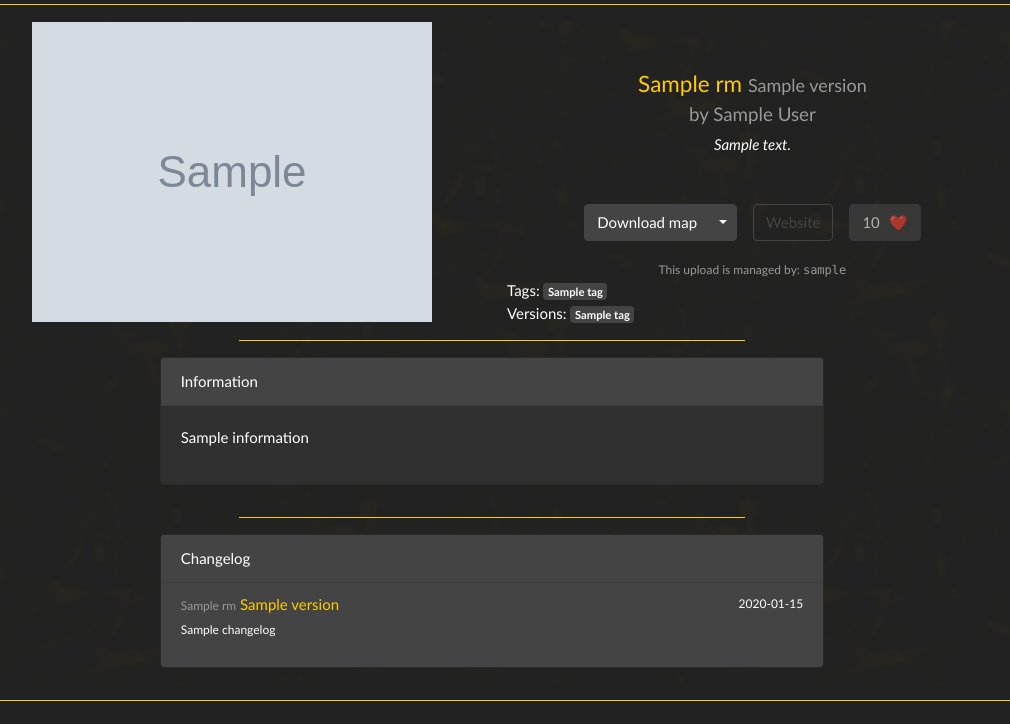
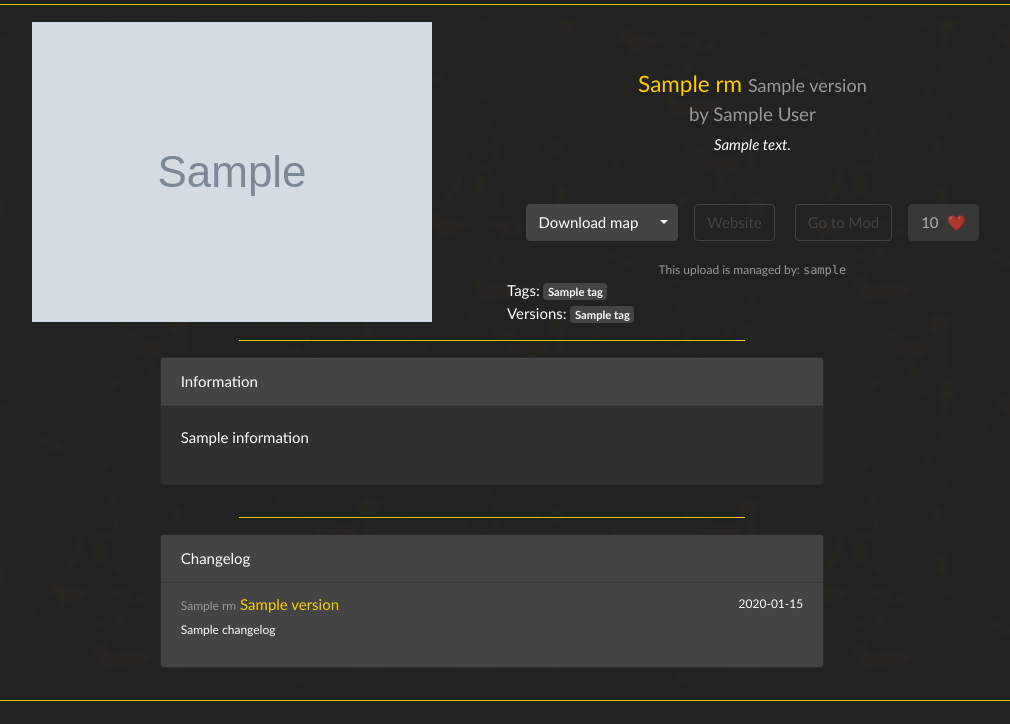
Before and after one commit to SiegeEngineers/aoe2map, a Django app: template mapsapp/templates/mapsapp/map.html in a window 1280 px wide. Shown: the part 165-889 px from the top of the page, without its empty margins (148-1158 px from the left). Run offline with Django 3.2, Linux system fonts and the light colour scheme; the template is opened without the code that fills it: most values are stand-ins (such as "Sample title", 1, 10 or a date in 2020); grey boxes marked "Sample" are stand-in pictures; some libraries are stand-ins or nearby versions.

Commit message:
Add mod_id fields to maps and collections

```diff
--- a/mapsapp/models.py
+++ b/mapsapp/models.py
@@ -52,6 +52,7 @@ class Rms(models.Model):
     description = models.TextField()
     information = models.TextField(blank=True, default='')
     url = models.CharField(max_length=255, blank=True)
+    mod_id = models.IntegerField(null=True, blank=True)
     file = models.FileField(upload_to=rms_path)
     original_filename = models.CharField(max_length=255)
     tags = models.ManyToManyField(Tag)
@@ -140,6 +141,7 @@ class Collection(models.Model):
     owner = models.ForeignKey(settings.AUTH_USER_MODEL, on_delete=models.CASCADE)
     name = models.CharField(max_length=255)
     authors = models.CharField(max_length=255)
+    mod_id = models.IntegerField(null=True, blank=True)
     description = models.TextField()
     rms = models.ManyToManyField(Rms, through='RmsCollection', blank=True)
 
--- a/mapsapp/templates/mapsapp/collection.html
+++ b/mapsapp/templates/mapsapp/collection.html
@@ -39,6 +39,11 @@
     <div class="col-md-6 offset-md-3 col-12">
         <p class="markdown-text" id="description">{{ collection.description }}</p>
         <div class="text-center">
+            {% if collection.mod_id %}
+                <a href="https://www.ageofempires.com/mods/details/{{ collection.mod_id }}/"
+                   class="card-link btn btn-outline-secondary mr-3"
+                   target="_blank">Go to Mod</a>
+            {% endif %}
             <div class="btn-group mr-3">
                 <button class="card-link btn btn-secondary"
                         id="download">Download Collection
--- a/mapsapp/templates/mapsapp/map.html
+++ b/mapsapp/templates/mapsapp/map.html
@@ -146,6 +146,11 @@
                             <a href="{{ rms.url }}" class="card-link btn btn-outline-secondary"
                                target="_blank">Website</a>
                         {% endif %}
+                        {% if rms.mod_id %}
+                            <a href="https://www.ageofempires.com/mods/details/{{ rms.mod_id }}/"
+                               class="card-link btn btn-outline-secondary"
+                               target="_blank">Go to Mod</a>
+                        {% endif %}
                         <button class="btn {% if self_voted %}btn-outline-primary{% else %}btn-secondary{% endif %} ml-3"
                                 id="vote-button"
                                 {% if not request.user or not request.user.is_authenticated or rms.archived %}disabled{% endif %}>
--- a/mapsapp/views.py
+++ b/mapsapp/views.py
@@ -279,6 +279,7 @@ def newmap(request, rms_id=None, created_rms_id=None):
             new_rms.information = form.cleaned_data['information']
             new_rms.changelog = form.cleaned_data['changelog']
             new_rms.url = form.cleaned_data['url']
+            new_rms.mod_id = form.cleaned_data['mod_id']
             new_rms.original_filename = form.cleaned_data['file'].name
 
             fs = FileSystemStorage()
```
Also changed, not shown: mapsapp/forms.py (+12 -2 lines), mapsapp/tests/test_smoketest.py (+4 -0 lines), mapsapp/migrations/0020_auto_20210101_1504.py (added).
